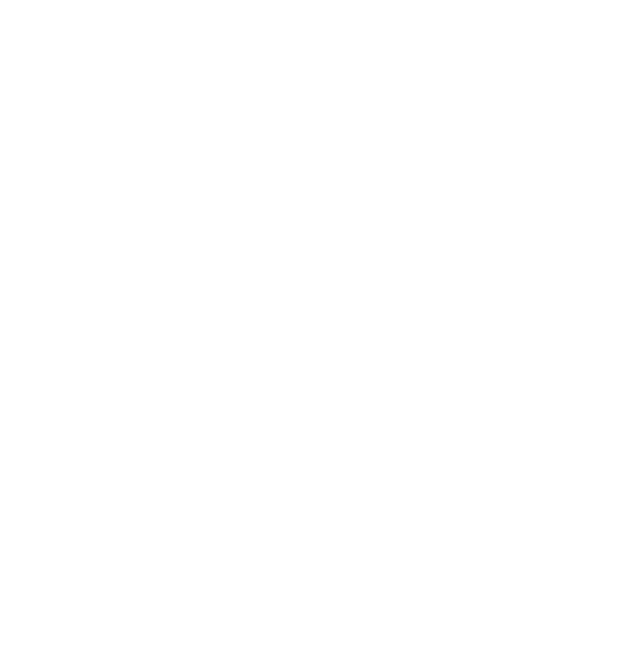
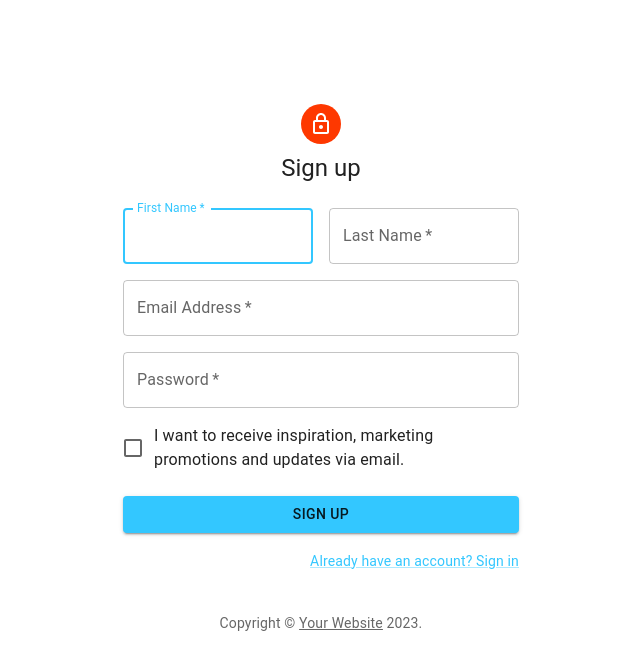
Before and after one commit to RamZal365/SurfWalletFrontend, a React (Create React App) app: page /signup in a window 1280 px wide. Before the commit this address had no page. Shown: the top 670 px of the page, without its empty margins (319-959 px from the left). Built offline with nearby package versions, Linux system fonts and the light colour scheme.

Commit message:
Created login and signup pages, error in login page with redirect

```diff
--- a/package.json
+++ b/package.json
@@ -14,7 +14,11 @@
     "react-hook-form": "^7.43.9",
     "react-router-dom": "^6.2.1",
     "react-scripts": "5.0.1",
-    "web-vitals": "^2.1.4"
+    "web-vitals": "^2.1.4",
+    "@mui/material": "latest",
+    "@mui/icons-material": "latest",
+    "@emotion/styled": "latest",
+    "@emotion/react": "latest"
   },
   "scripts": {
     "start": "react-scripts start",
--- a/src/App.js
+++ b/src/App.js
@@ -1,5 +1,7 @@
 import { BrowserRouter, Routes, Route } from 'react-router-dom';
 import Home from './components/Home';
+import Login from './components/Login/Login';
+import SignUp from './components/SignUp/SignUp';
 import Surfboard from './components/Surfboards/Surfboard';
 import Surfboards from './components/Surfboards/Surfboards';
 import Wetsuit from './components/Wetsuits/Wetsuit';
@@ -13,6 +15,8 @@
       <BrowserRouter>
         <Routes>
           <Route path='/' element={<Home></Home>}> </Route>
+          {<Route path='/login' element={<Login></Login>}> </Route>}
+          {<Route path='/signup' element={<SignUp></SignUp>}> </Route>}
 
           {/*Surfboards */}
           <Route path='/surfboard/:id' element={<Surfboard></Surfboard>}> </Route>
--- /dev/null
+++ b/src/components/Login/Login.jsx
@@ -0,0 +1,142 @@
+import * as React from 'react';
+import { Navigate } from 'react-router-dom';
+import Avatar from '@mui/material/Avatar';
+import Button from '@mui/material/Button';
+import CssBaseline from '@mui/material/CssBaseline';
+import TextField from '@mui/material/TextField';
+import FormControlLabel from '@mui/material/FormControlLabel';
+import Checkbox from '@mui/material/Checkbox';
+import Link from '@mui/material/Link';
+import Paper from '@mui/material/Paper';
+import Box from '@mui/material/Box';
+import Grid from '@mui/material/Grid';
+import LockOutlinedIcon from '@mui/icons-material/LockOutlined';
+import Typography from '@mui/material/Typography';
+import { createTheme, ThemeProvider } from '@mui/material/styles';
+
+function Copyright(props) {
+  return (
+    <Typography variant="body2" color="text.secondary" align="center" {...props}>
+      {'Copyright © '}
+      <Link color="inherit" href="https://mui.com/">
+        Your Website
+      </Link>{' '}
+      {new Date().getFullYear()}
+      {'.'}
+    </Typography>
+  );
+}
+var redirectHome = false
+
+const theme = createTheme({
+  palette: {
+    primary: {
+      main: '#33C7FF',
+    },
+    secondary: {
+      main: '#FE3800',
+    },
+  },
+});
+
+export default function LogIn() {
+  const handleSubmit = (event) => {
+    event.preventDefault();
+    const data = new FormData(event.currentTarget);
+    console.log({
+      email: data.get('email'),
+      password: data.get('password'),
+    });
+    this.redirectHome = true
+  };
+
+  return (
+    <>
+    <ThemeProvider theme={theme}>
+      <Grid container component="main" sx={{ height: '100vh' }}>
+        <CssBaseline />
+        <Grid
+          item
+          xs={false}
+          sm={4}
+          md={7}
+          sx={{
+            backgroundImage: 'url(https://images6.alphacoders.com/407/407732.jpg)',
+            backgroundRepeat: 'no-repeat',
+            backgroundColor: (t) =>
+              t.palette.mode === 'light' ? t.palette.grey[50] : t.palette.grey[900],
+            backgroundSize: 'cover',
+            backgroundPosition: 'center',
+          }}
+        />
+        <Grid item xs={12} sm={8} md={5} component={Paper} elevation={6} square>
+          <Box
+            sx={{
+              my: 8,
+              mx: 4,
+              display: 'flex',
+              flexDirection: 'column',
+              alignItems: 'center',
+            }}
+          >
+            <Avatar sx={{ m: 1, bgcolor: 'secondary.main' }}>
+              <LockOutlinedIcon />
+            </Avatar>
+            <Typography component="h1" variant="h5">
+              Log in
+            </Typography>
+            <Box component="form" noValidate onSubmit={handleSubmit} sx={{ mt: 1 }}>
+              <TextField
+                margin="normal"
+                required
+                fullWidth
+                id="email"
+                label="Email Address"
+                name="email"
+                autoComplete="email"
+                autoFocus
+              />
+              <TextField
+                margin="normal"
+                required
+                fullWidth
+                name="password"
+                label="Password"
+                type="password"
+                id="password"
+                autoComplete="current-password"
+              />
+              <FormControlLabel
+                control={<Checkbox value="remember" color="primary" />}
+                label="Remember me"
+              />
+              <Button
+                type="submit"
+                fullWidth
+                variant="contained"
+                sx={{ mt: 3, mb: 2 }}
+              >
+                Log In
+              </Button>
+              <Grid container>
+                <Grid item xs>
+                  <Link href="#" variant="body2">
+                    Forgot password?
+                  </Link>
+                </Grid>
+                <Grid item>
+                  <Link href="/signup" variant="body2">
+                    {"Don't have an account? Sign Up"}
+                  </Link>
+                </Grid>
+              </Grid>
+              <Copyright sx={{ mt: 5 }} />
+            </Box>
+          </Box>
+        </Grid>
+      </Grid>
+    </ThemeProvider>
+    { this.redirectHome ? (<Navigate push to="/"/>) : null }
+    </>
+  );
+}
--- /dev/null
+++ b/src/components/SignUp/SignUp.jsx
@@ -0,0 +1,140 @@
+import * as React from 'react';
+import Avatar from '@mui/material/Avatar';
+import Button from '@mui/material/Button';
+import CssBaseline from '@mui/material/CssBaseline';
+import TextField from '@mui/material/TextField';
+import FormControlLabel from '@mui/material/FormControlLabel';
+import Checkbox from '@mui/material/Checkbox';
+import Link from '@mui/material/Link';
+import Grid from '@mui/material/Grid';
+import Box from '@mui/material/Box';
+import LockOutlinedIcon from '@mui/icons-material/LockOutlined';
+import Typography from '@mui/material/Typography';
+import Container from '@mui/material/Container';
+import { createTheme, ThemeProvider } from '@mui/material/styles';
+
+function Copyright(props) {
+  return (
+    <Typography variant="body2" color="text.secondary" align="center" {...props}>
+      {'Copyright © '}
+      <Link color="inherit" href="https://mui.com/">
+        Your Website
+      </Link>{' '}
+      {new Date().getFullYear()}
+      {'.'}
+    </Typography>
+  );
+}
+
+const theme = createTheme({
+    palette: {
+        primary: {
+          main: '#33C7FF',
+        },
+        secondary: {
+          main: '#FE3800',
+        },
+      },
+});
+
+export default function SignUp() {
+  const handleSubmit = (event) => {
+    event.preventDefault();
+    const data = new FormData(event.currentTarget);
+    console.log({
+      email: data.get('email'),
+      password: data.get('password'),
+    });
+  };
+
+  return (
+    <ThemeProvider theme={theme}>
+      <Container component="main" maxWidth="xs">
+        <CssBaseline />
+        <Box
+          sx={{
+            marginTop: 8,
+            display: 'flex',
+            flexDirection: 'column',
+            alignItems: 'center',
+          }}
+        >
+          <Avatar sx={{ m: 1, bgcolor: 'secondary.main' }}>
+            <LockOutlinedIcon />
+          </Avatar>
+          <Typography component="h1" variant="h5">
+            Sign up
+          </Typography>
+          <Box component="form" noValidate onSubmit={handleSubmit} sx={{ mt: 3 }}>
+            <Grid container spacing={2}>
+              <Grid item xs={12} sm={6}>
+                <TextField
+                  autoComplete="given-name"
+                  name="firstName"
+                  required
+                  fullWidth
+                  id="firstName"
+                  label="First Name"
+                  autoFocus
+                />
+              </Grid>
+              <Grid item xs={12} sm={6}>
+                <TextField
+                  required
+                  fullWidth
+                  id="lastName"
+                  label="Last Name"
+                  name="lastName"
+                  autoComplete="family-name"
+                />
+              </Grid>
+              <Grid item xs={12}>
+                <TextField
+                  required
+                  fullWidth
+                  id="email"
+                  label="Email Address"
+                  name="email"
+                  autoComplete="email"
+                />
+              </Grid>
+              <Grid item xs={12}>
+                <TextField
+                  required
+                  fullWidth
+                  name="password"
+                  label="Password"
+                  type="password"
+                  id="password"
+                  autoComplete="new-password"
+                />
+              </Grid>
+              <Grid item xs={12}>
+                <FormControlLabel
+                  control={<Checkbox value="allowExtraEmails" color="primary" />}
+                  label="I want to receive inspiration, marketing promotions and updates via email."
+                />
+              </Grid>
+            </Grid>
+            <Button
+              type="submit"
+              fullWidth
+              variant="contained"
+              sx={{ mt: 3, mb: 2 }}
+            >
+              Sign Up
+            </Button>
+            <Grid container justifyContent="flex-end">
+              <Grid item>
+                <Link href="/login" variant="body2">
+                  Already have an account? Sign in
+                </Link>
+              </Grid>
+            </Grid>
+          </Box>
+        </Box>
+        <Copyright sx={{ mt: 5 }} />
+      </Container>
+    </ThemeProvider>
+  );
+}
```
Also changed, not shown: src/services/api/login.js (added, +14 -0 lines), 1 other file (tests, documents, lock files or other folders).
